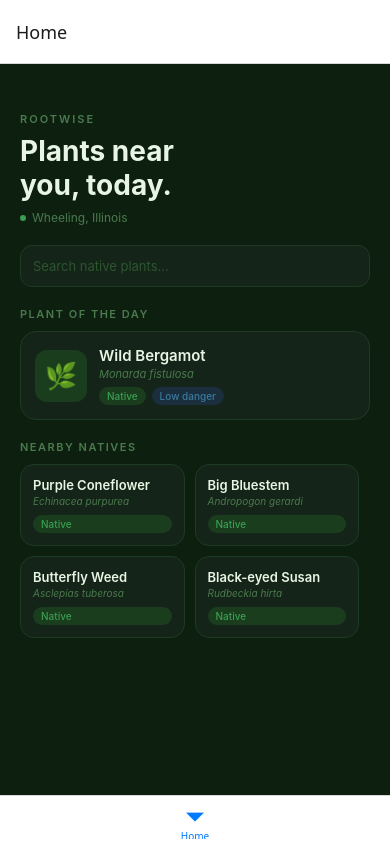
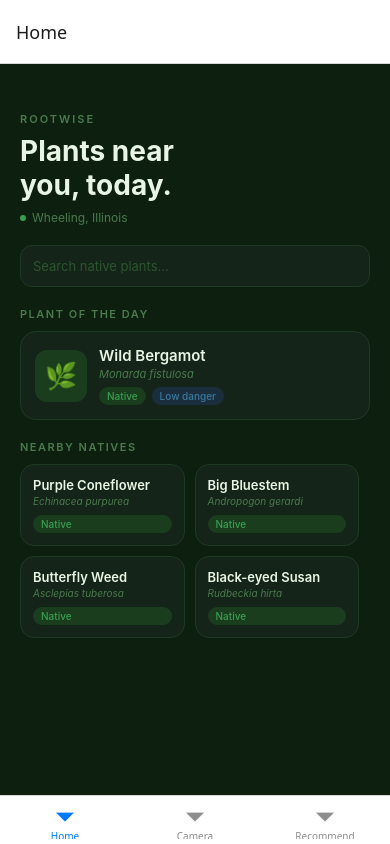
Before and after one commit to HotCometGames/EcoLoco, a React Native app: screen /Home in a window 390 px wide. Built offline with nearby package versions, Linux system fonts and the light colour scheme.

Commit message:
Set up three main screens and nav

```diff
--- a/frontend/navigation/AppNavigator.js
+++ b/frontend/navigation/AppNavigator.js
@@ -1,8 +1,8 @@
 import { NavigationContainer } from '@react-navigation/native'
 import { createBottomTabNavigator } from '@react-navigation/bottom-tabs'
 import HomeScreen from '../screens/HomeScreen'
-//import CameraScreen from '../screens/CameraScreen'
-//import RecommendationScreen from '../screens/RecommendationScreen'
+import CameraScreen from '../screens/CameraScreen'
+import RecommendationScreen from '../screens/RecommendationScreen'
 
 const Tab = createBottomTabNavigator()
 
@@ -11,8 +11,8 @@ export default function AppNavigator() {
     <NavigationContainer>
       <Tab.Navigator>
         {<Tab.Screen name="Home" component={HomeScreen} />}
-        {/* <Tab.Screen name="Camera" component={CameraScreen} /> */}
-        {/* <Tab.Screen name="Recommend" component={RecommendationScreen} /> */}
+        {<Tab.Screen name="Camera" component={CameraScreen} />}
+        {<Tab.Screen name="Recommend" component={RecommendationScreen} />}
       </Tab.Navigator>
     </NavigationContainer>
   )
--- a/frontend/screens/IdentificationScreen.js
+++ b/frontend/screens/IdentificationScreen.js
@@ -0,0 +1,6 @@
+import { View, Text, ScrollView, StyleSheet, TouchableOpacity } from 'react-native'
+
+export default function IdentificationScreen()
+{
+    <Text style={styles.featuredEmoji}>🌿</Text>
+}
--- a/frontend/screens/RecommendationScreen.js
+++ b/frontend/screens/RecommendationScreen.js
@@ -0,0 +1,6 @@
+import { View, Text, ScrollView, StyleSheet, TouchableOpacity } from 'react-native'
+
+export default function RecommendationScreen()
+{
+    <Text style={styles.featuredEmoji}>🌿</Text>
+}
```
